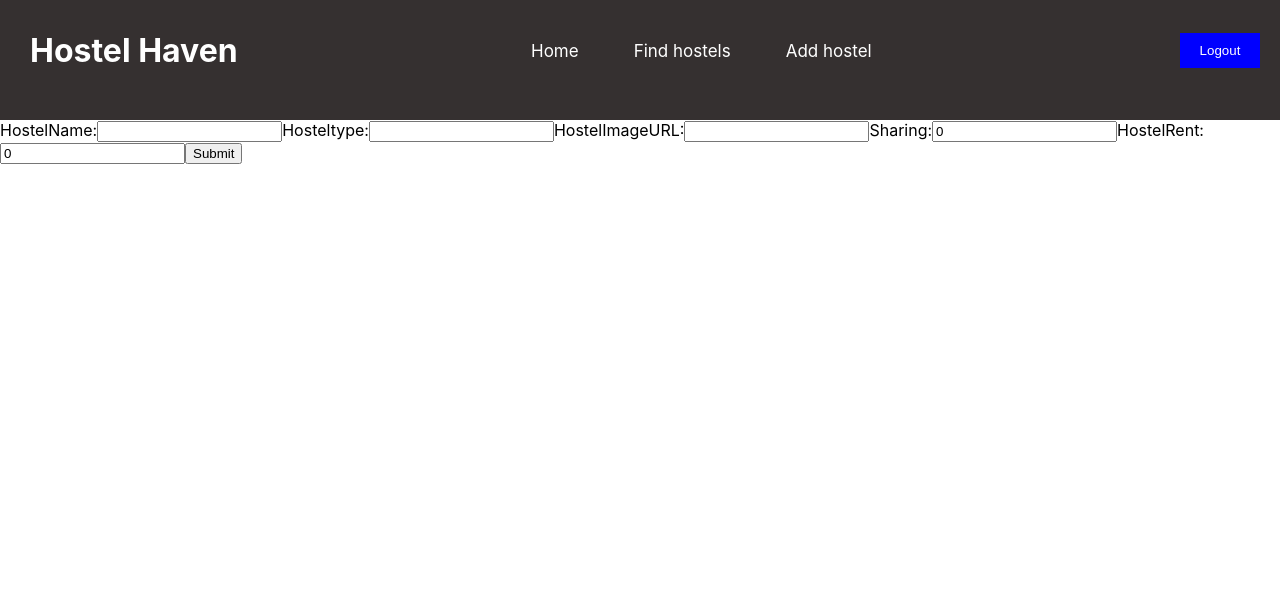
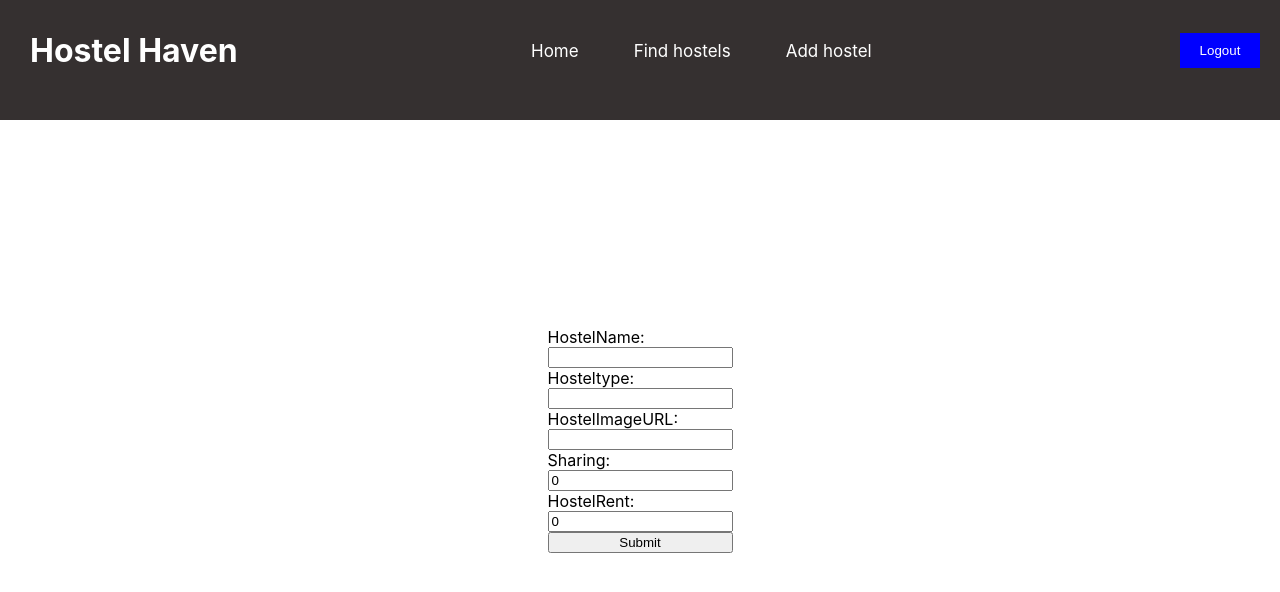
Before and after one commit to KarthikPaidipalli/hostel-search, a React (Create React App) app: page /addhostel in a window 1280 px wide. Shown: the top 592 px of the page. Built offline with nearby package versions, Linux system fonts and the light colour scheme.

Commit message:
justaddedcss

```diff
--- a/src/component/Addhostel/index.css
+++ b/src/component/Addhostel/index.css
@@ -0,0 +1,11 @@
+.addcontainer{
+    display: flex;
+    flex-direction: column;
+    align-items: center;
+    height: 80vh;
+    justify-content: center;
+}
+.forma{
+    display: flex;
+    flex-direction: column;
+}
--- a/src/component/Addhostel/index.js
+++ b/src/component/Addhostel/index.js
@@ -1,7 +1,7 @@
 import React, { Component } from "react";
 import Header from "../Header";
 import HostelsContext from "../../context/HostelsContext";
-
+import "./index.css"
 class Addhostel extends Component {
   state = { count: 21, type: "", hostelname: "", image: "", sharing: 0, rent: 0 };
 
@@ -47,7 +47,9 @@ class Addhostel extends Component {
           return (
             <div>
               <Header />
-              <form onSubmit={(event) => this.formsubmitedforhostel(event, addnewhostel)}>
+              <div className="addcontainer">
+                <div>
+                <form onSubmit={(event) => this.formsubmitedforhostel(event, addnewhostel)} className="forma">
                 <label htmlFor="hostelname">HostelName:</label>
                 <input type="text" id="hostelname" value={hostelname} onChange={this.hostelnameentered} />
                 <label htmlFor="hostetype">Hosteltype:</label>
@@ -60,6 +62,8 @@ class Addhostel extends Component {
                 <input type="text" id="hostelrent" value={rent} onChange={this.hostelnrent} />
                 <button type="submit">Submit</button>
               </form>
+                </div>
+              </div>
             </div>
           );
         }}
```
